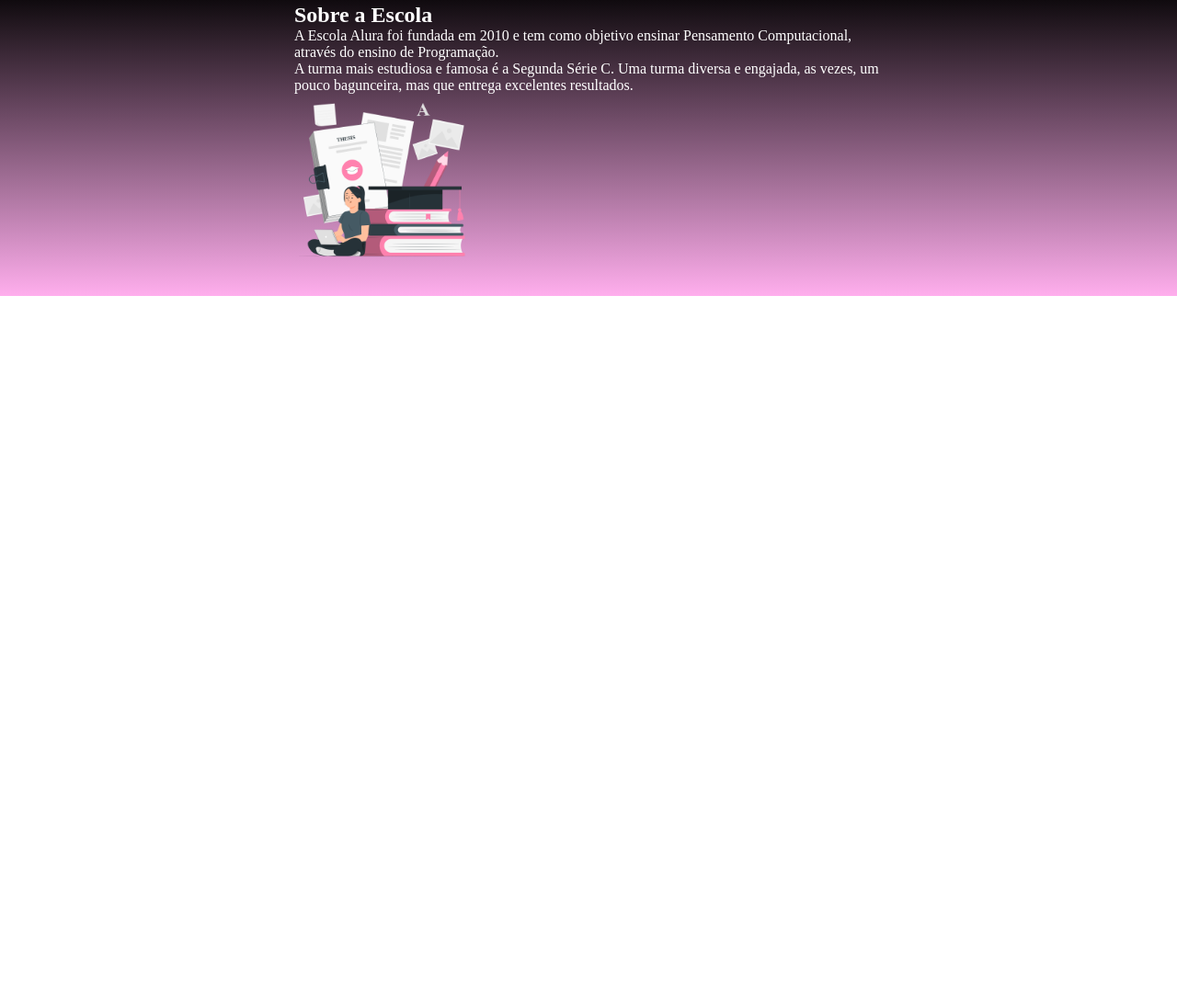
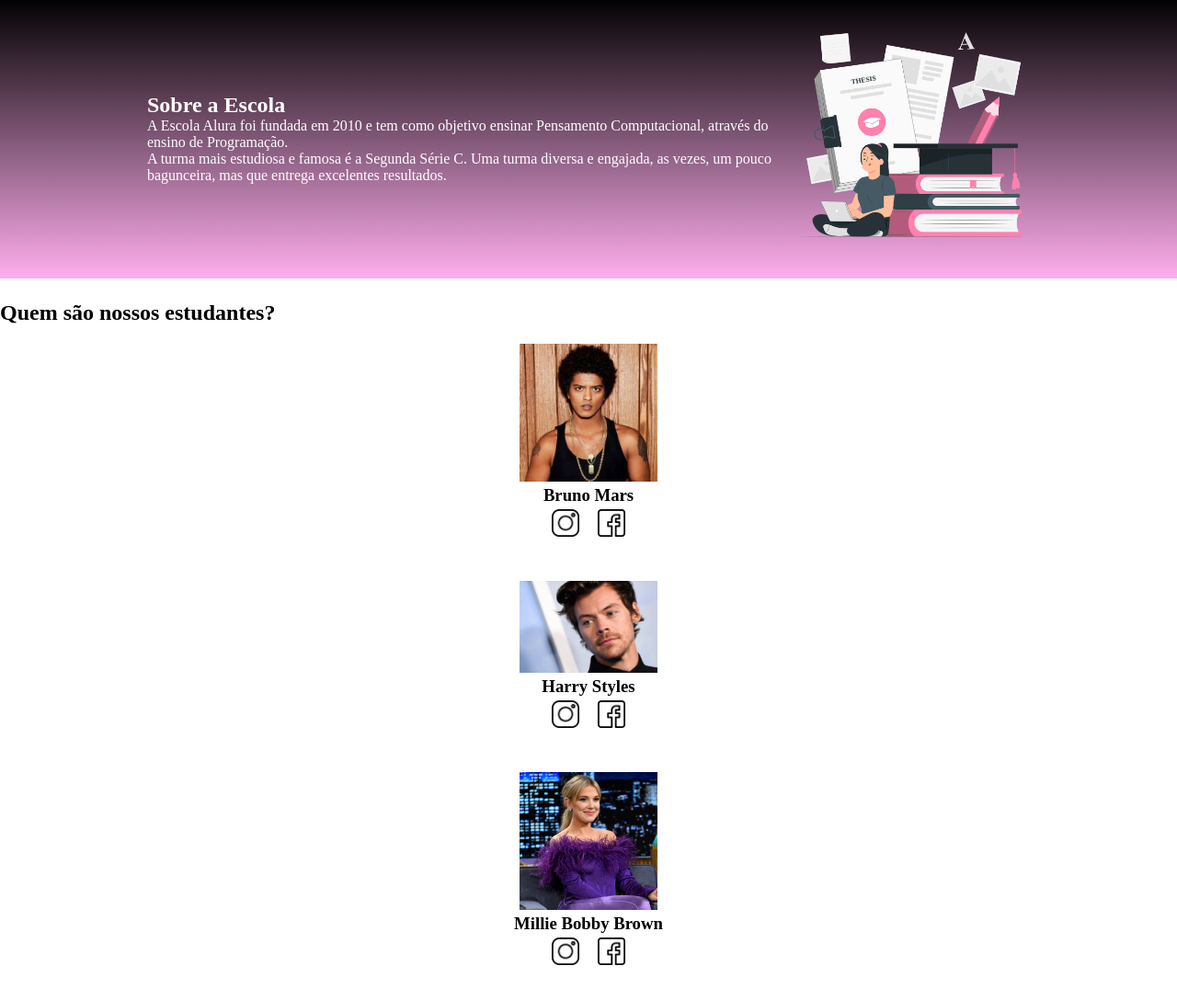
Before and after one commit to JamilyBlazius/Site-Escola, a plain HTML site: page index.html in a window 1280 px wide. Shown: the part 192-1280 px from the top of the page at 92% size. Before the commit the page ends 800 px from the top, so only its background shows below. Drawn offline with Linux system fonts and the light colour scheme.

Commit message:
Add files via upload

```diff
--- a/index.html
+++ b/index.html
@@ -6,6 +6,12 @@
     <meta name="viewport" content="width=device-width, initial-scale=1.0">
     <title> Site da escola jamily </title>
     <link rel= "stylesheet" href="style.css">
+    <link rel="preconnect" href="https://fonts.googleapis.com">
+<link rel="preconnect" href="https://fonts.gstatic.com" crossorigin>
+<link href="preconnect" href="https://fonts.googleapis.com">
+<link rel="preconnect" href="https://fonts.gstatic.com" crossorigin>
+<link href="https://fonts.googleapis.com/css2?family=Raleway:wght@200&display=swap" rel="stylesheet"> href="https://fonts.googleapis.com">
+
 </head>
 <body>
     <header class="cabecalho">
@@ -19,10 +25,44 @@
  <section class="escola">
     <div class="escola-conteudo">
         <h2 class="escola-titulo">Sobre a Escola</h2>
-                    <p class="escola-texto-um">A Escola Alura foi fundada em 2010 e tem como objetivo ensinar Pensamento Computacional, através do ensino de  Programação.</p>
-                    <p class="escola-texto-dois">A turma mais estudiosa e famosa é a Segunda Série C. Uma turma diversa e engajada, as vezes, um pouco bagunceira, mas que entrega excelentes resultados.</p>
-                   <img class="escola-imagem" src="img/estudar.png" alt="Professora no quadro">
+            <p class="escola-texto-um">A Escola Alura foi fundada em 2010 e tem como objetivo ensinar Pensamento Computacional, através do ensino de  Programação.</p>
+            <p class="escola-texto-dois">A turma mais estudiosa e famosa é a Segunda Série C. Uma turma diversa e engajada, as vezes, um pouco bagunceira, mas que entrega excelentes resultados.</p>
     </div>
+    <img class="escola-imagem" src="img/estudar.png" alt="Professora no quadro">
+      </section>
+
+
+      <section class="estudante">
+        <h2 class="estudante-titulo"> Quem são nossos estudantes? </h2>
+
+        <div class="estudante-div">
+            <img src="img/brunomars.jpg" alt="foto do Bruno" class="estudante-imagem">
+            <h3> Bruno Mars</h3>
+        <a href="https://www.instagram.com/brunomars/">
+        <img src="img/instagram.png" alt="instagram" class="estudante-icone"></a>
+        <a href="https://www.facebook.com/brunomars/?locale=pt_BR">
+        <img src="img/facebook.png" alt="facebook" class="estudante-icone"></a>
+        </div>
+
+        <div class="estudante-div">
+            <img src="img/harrystyles.jpg" alt="" class="estudante-imagem">
+            <h3> Harry Styles </h3>
+            <a href="https://www.instagram.com/milliebobbybrown/">
+            <img src="img/instagram.png" alt="instagram" class="estudante-icone"></a>
+            <a href="https://www.facebook.com/harrystyles/?locale=pt_BR">
+            <img src="img/facebook.png" alt="facebook" class="estudante-icone"></a>
+        </div>
+
+
+        <div class="estudante-div">
+            <img src="img/millie.webp" alt="" class="estudante-imagem">
+            <h3> Millie Bobby Brown </h3>
+            <a href="https://www.instagram.com/milliebobbybrown/">
+            <img src="img/instagram.png" alt="instagram" class="estudante-icone"></a>
+            <a href="https://www.facebook.com/milliebobbybrown/?locale=pt_BR">
+            <img src="img/facebook.png" alt="facebook" class="estudante-icone"></a>
+        </div>
+
       </section>
 </body>
 </html>
--- a/style.css
+++ b/style.css
@@ -1,3 +1,10 @@
+
+body{
+
+    font-family: 'Source Serif Pro', serif;
+}
+
+
 .cabecalho{
 background-color: #000000;
 color: rgb(255, 255, 255);
@@ -23,8 +30,10 @@ margin: 0;
 padding: 0;
 }
 
+
+/* ESCOLA ############################################*/
 .escola-imagem{
-    width: 30%;
+    width: 20%;
 }
 
 .escola{
@@ -33,9 +42,29 @@ padding: 0;
     display: flex;
     justify-content: center;
     align-items: center;
+    padding: 25px 0;
+}
+
+.escola-conteudo{
+width: 55%;}
+
+
+/* ESTUDANTE ############################################*/
+
+.estudante{
     padding: 24px 0;
 }
 
-.escola-conteudo{
-    width: 50%;
+.estudante-imagem{
+    width: 150px;
 }
+
+.estudante-icone{
+    width: 30px;
+    padding: 4px 8px;
+}
+
+.estudante-div{
+    text-align: center;
+    padding: 20px 0;
+}
```
Also changed, not shown: img/brunomars.jpg (added), img/facebook.png (added), img/github.png (added), img/harrystyles.jpg (added), img/insta.jpg (added), img/instagram.png (added), img/millie.webp (added).
